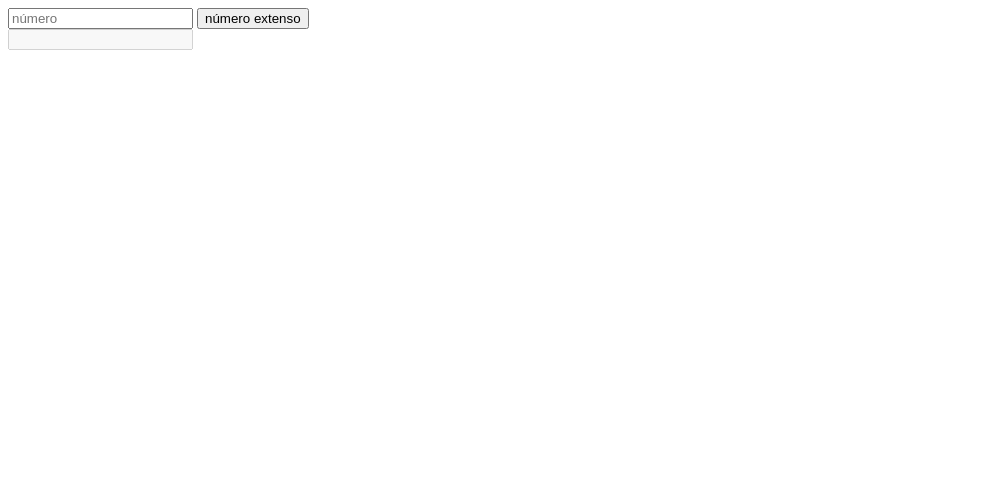
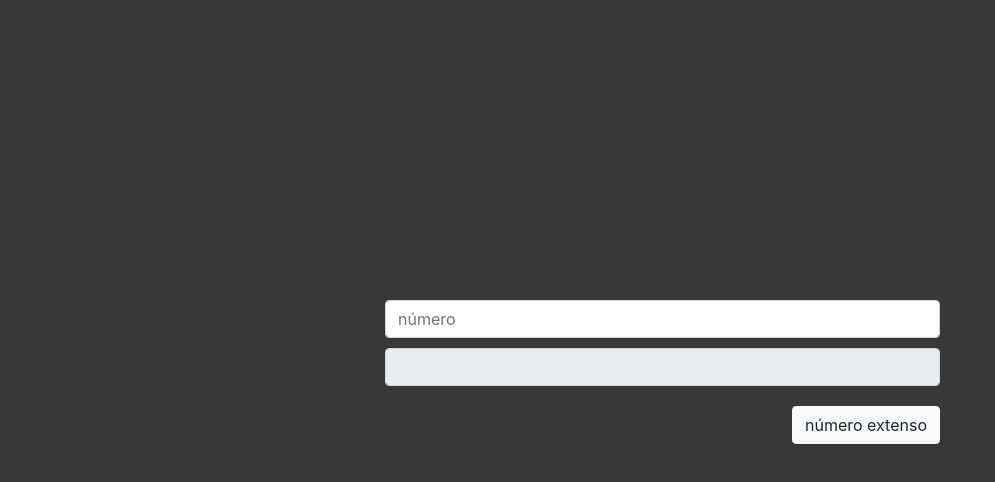
Before and after one commit to VitorCarvalhoPinto/numeroExtensoJs, a plain HTML site: page index.html in a window 1280 px wide. Shown: the whole page, without its empty margins (0-995 px from the left). Drawn offline with nearby package versions, Linux system fonts and the light colour scheme.

Commit message:
arrmando layout

```diff
--- a/index.html
+++ b/index.html
@@ -4,13 +4,29 @@
     <meta charset="UTF-8">
     <meta http-equiv="X-UA-Compatible" content="IE=edge">
     <meta name="viewport" content="width=device-width, initial-scale=1.0">
-    <title>Document</title>
+    <link rel="stylesheet" href="https://stackpath.bootstrapcdn.com/bootstrap/4.3.1/css/bootstrap.min.css" integrity="sha384-ggOyR0iXCbMQv3Xipma34MD+dH/1fQ784/j6cY/iJTQUOhcWr7x9JvoRxT2MZw1T" crossorigin="anonymous">
+    <script src="https://code.jquery.com/jquery-3.3.1.slim.min.js" integrity="sha384-q8i/X+965DzO0rT7abK41JStQIAqVgRVzpbzo5smXKp4YfRvH+8abtTE1Pi6jizo" crossorigin="anonymous"></script>
+    <script src="https://cdnjs.cloudflare.com/ajax/libs/popper.js/1.14.7/umd/popper.min.js" integrity="sha384-UO2eT0CpHqdSJQ6hJty5KVphtPhzWj9WO1clHTMGa3JDZwrnQq4sF86dIHNDz0W1" crossorigin="anonymous"></script>
+    <script src="https://stackpath.bootstrapcdn.com/bootstrap/4.3.1/js/bootstrap.min.js" integrity="sha384-JjSmVgyd0p3pXB1rRibZUAYoIIy6OrQ6VrjIEaFf/nJGzIxFDsf4x0xIM+B07jRM" crossorigin="anonymous"></script>
+    <link rel="stylesheet" href="https://cdnjs.cloudflare.com/ajax/libs/font-awesome/4.7.0/css/font-awesome.css">
 
+    <title>Numero por extenço</title>
+
+    <link rel="stylesheet" href="style.css">
 </head>
 <body>
-    <input type="text" placeholder="número" id="numero" width="200px" height="30px">
-    <button id="botao">número extenso</button><br/>
-    <input type="text" id="extenso" width="200px" height="30px" disabled>
+    <div class="container">
+        <div class="row">
+            <div class="col-12 text-right">
+                <div class="conteudo">
+                    <input type="text" class="form-control" placeholder="número" id="numero" >
+                    <input type="text" class="form-control" id="extenso" disabled>
+                    <button id="botao" class="btn btn-light">número extenso</button>
+                </div>
+            </div>
+        </div>
+    </div>
+
 <footer>
     <script type="module" src="pooJS/NumeroExtenso.js"></script>
 </footer>
--- /dev/null
+++ b/style.scss
@@ -0,0 +1,13 @@
+body{
+    background-color: #383838;
+    .conteudo{
+        width: 50%;
+        margin: 300px;
+        input{
+            margin-bottom: 10px;
+        }
+        button{
+            margin-top: 10px;
+        }
+    }
+}
```
Also changed, not shown: style.css (added), 1 other file.
